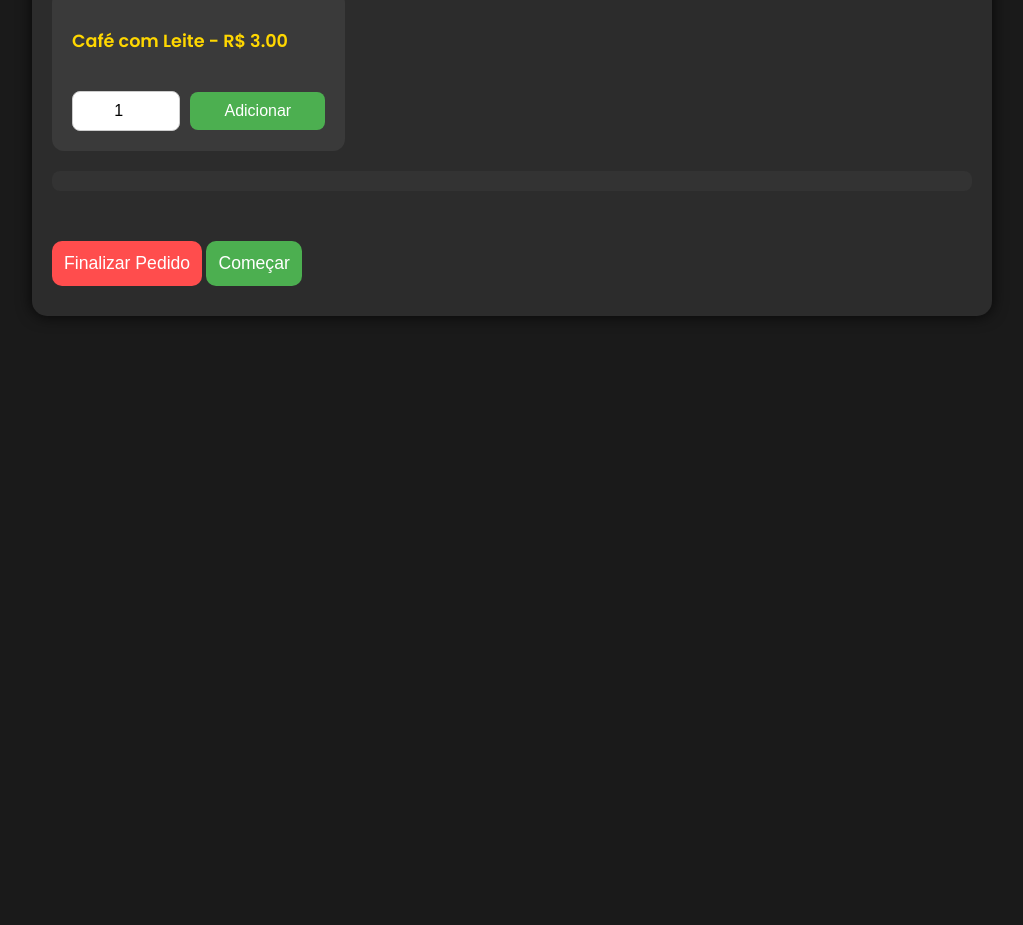
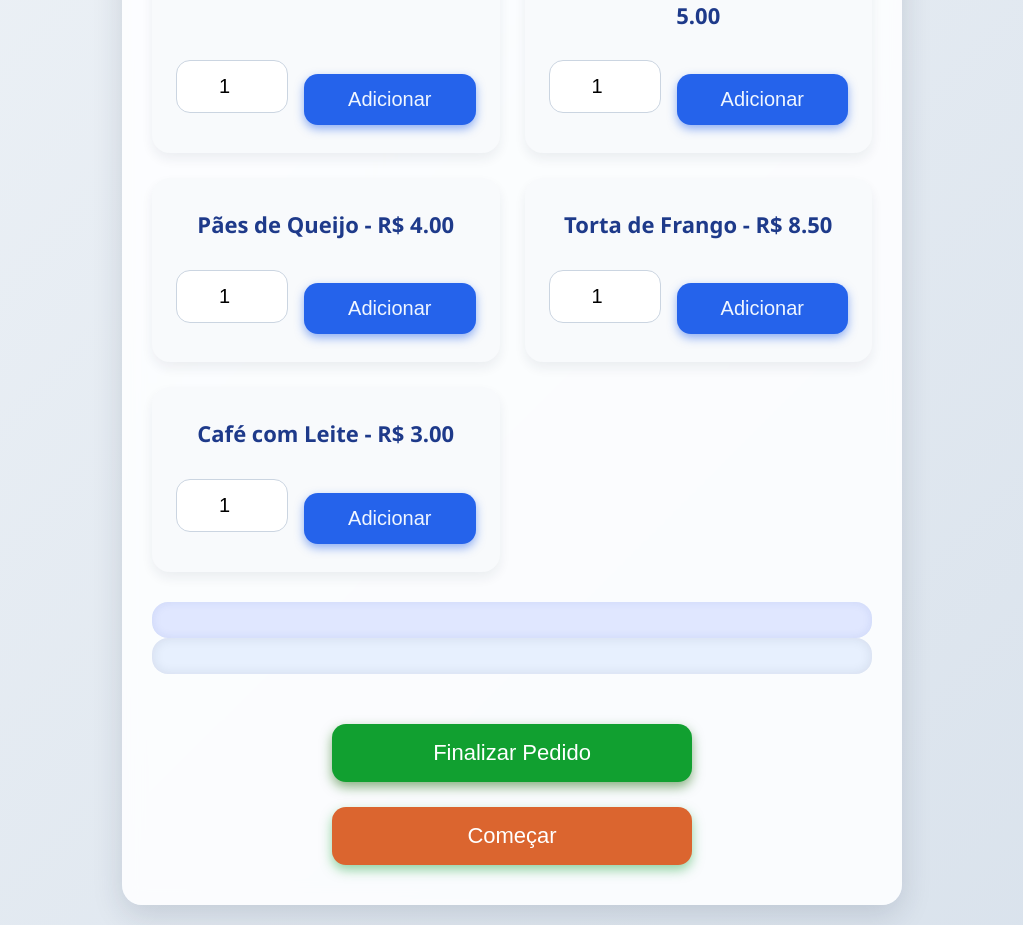
Before and after one commit to elizianeandreia/projeto_padaria, a plain HTML site: page index.html in a window 1280 px wide. Shown: the part 544-1469 px from the top of the page, without its empty margins (128-1151 px from the left). Before the commit the page ends 880 px from the top, so only its background shows below. Drawn offline with Linux system fonts and the light colour scheme.

Commit message:
Modificações no layout
Deixando as cores melhores

```diff
--- a/estilo.css
+++ b/estilo.css
@@ -1,170 +1,201 @@
-@import url('https://fonts.googleapis.com/css2?family=Poppins:wght@400;600&display=swap');
-
-* {
-  box-sizing: border-box;
-}
-
 body {
-  font-family: 'Poppins', sans-serif;
-  background-color: #1a1a1a;
-  color: #fff;
+  font-family: 'Segoe UI', Tahoma, Geneva, Verdana, sans-serif;
+  background: linear-gradient(135deg, #f0f4f8, #d9e2ec);
+  color: #1b2a41;
+  font-size: 20px;
+  line-height: 1.7;
   margin: 0;
+  display: flex;
+  justify-content: center;
+  align-items: center;
+  min-height: 100vh;
   padding: 20px;
 }
 
 .container {
-  max-width: 960px;
-  margin: 0 auto;
-  background: #2c2c2c;
-  padding: 30px 20px;
-  border-radius: 15px;
-  box-shadow: 0 0 15px rgba(0, 0, 0, 0.8);
+  background: #ffffffdd;
+  max-width: 720px;
+  width: 100%;
+  padding: 40px 30px;
+  border-radius: 20px;
+  box-shadow: 0 10px 30px rgba(27, 42, 65, 0.15);
+  text-align: center;
+  backdrop-filter: saturate(180%) blur(10px);
 }
 
-h1 {
-  font-size: 1.8rem;
-  margin-bottom: 10px;
-  color: #ffd700;
+h1, h2 {
+  font-weight: 700;
+  margin-bottom: 30px;
+  color: #0a1f44;
+  text-shadow: 0 1px 3px rgba(0,0,0,0.1);
 }
 
-h2 {
-  font-size: 1.4rem;
-  margin-bottom: 10px;
-  color: #fff;
+button {
+  font-size: 22px;
+  padding: 16px 32px;
+  border-radius: 14px;
+  background-color: #c535d8;
+  color: #f0f6ff;
+  border: none;
+  cursor: pointer;
+  margin-top: 25px;
+  max-width: 360px;
+  width: 100%;
+  box-shadow: 0 5px 12px rgba(59, 130, 246, 0.5);
+  transition: background-color 0.25s ease, box-shadow 0.25s ease;
 }
+
+button:hover {
+  background-color: #031e57;
+  box-shadow: 0 8px 20px rgba(37, 99, 235, 0.7);
+}
+
+button.start-btn {
+  background-color: #db652f;
+  color: white;
+  box-shadow: 0 5px 12px rgba(40, 167, 69, 0.5);
+}
+button.start-btn:hover {
+  background-color: #da980c;
+  box-shadow: 0 8px 20px rgba(206, 166, 37, 0.5);
+}
+
+button.finalizar-btn {
+  background-color: #11a030;
+  color: white;
+  box-shadow: 0 5px 12px rgba(19, 100, 2, 0.5);
+}
+button.finalizar-btn:hover {
+  background-color: #0b5002;
+  box-shadow: 0 8px 20px rgba(1, 95, 56, 0.7);
+}
+
+button.reiniciar-btn {
+  background-color: #aca905;
+  color: white;
+  box-shadow: 0 5px 12px rgba(188, 207, 12, 0.5);
+}
+button.reiniciar-btn:hover {
+  background-color: #5a6268;
+  box-shadow: 0 8px 20px rgba(90, 98, 104, 0.7);
+}
+
 
 .menu {
   display: grid;
   grid-template-columns: 1fr;
-  gap: 20px;
-  margin-bottom: 20px;
+  gap: 25px;
+  margin-bottom: 30px;
 }
 
-@media (min-width: 600px) {
+@media (min-width: 768px) {
   .menu {
     grid-template-columns: 1fr 1fr;
   }
 }
 
-@media (min-width: 1024px) {
-  .menu {
-    grid-template-columns: 1fr 1fr 1fr;
-  }
+.item-card {
+  background: #f8fafc;
+  padding: 28px 24px;
+  border-radius: 18px;
+  box-shadow: 0 6px 12px rgba(27, 42, 65, 0.07);
+  display: flex;
+  flex-direction: column;
+  justify-content: space-between;
+  transition: box-shadow 0.3s ease;
 }
 
-button {
-  font-size: 1.1rem;
-  padding: 12px;
-  border: none;
-  border-radius: 10px;
-  background-color: #ffd700;
-  color: #000;
-  cursor: pointer;
-  transition: background 0.3s, transform 0.2s;
+.item-card:hover {
+  box-shadow: 0 10px 25px rgba(27, 42, 65, 0.15);
 }
 
-button:hover {
-  background-color: #e0c200;
-  transform: scale(1.05);
+.item-card h3 {
+  margin: 0 0 15px 0;
+  font-size: 22px;
+  color: #1e3a8a;
 }
 
-.finalizar-btn {
-  margin-top: 20px;
-  background: #ff4d4d;
-  color: #fff;
+.item-controls {
+  display: flex;
+  gap: 16px;
+  align-items: center;
+  justify-content: center;
 }
 
-.start-btn {
-  margin-top: 20px;
-  background: #4caf50;
-  color: #fff;
+.item-controls input[type="number"] {
+  font-size: 20px;
+  width: 90px;
+  padding: 14px 10px;
+  border-radius: 14px;
+  border: 1.5px solid #cbd5e1;
+  text-align: center;
+  transition: border-color 0.3s ease;
+}
+
+.item-controls input[type="number"]:focus {
+  outline: none;
+  border-color: #3b82f6;
+  box-shadow: 0 0 8px rgba(59, 130, 246, 0.5);
+}
+
+.item-controls button {
+  font-size: 20px;
+  padding: 14px 20px;
+  background-color: #2563eb;
+  color: #f0f6ff;
+  border-radius: 14px;
+  border: none;
+  cursor: pointer;
+  flex: 1;
+  box-shadow: 0 4px 10px rgba(37, 99, 235, 0.5);
+  transition: background-color 0.3s ease, box-shadow 0.3s ease;
+}
+
+.item-controls button:hover {
+  background-color: #1d4ed8;
+  box-shadow: 0 6px 18px rgba(29, 78, 216, 0.7);
+}
+
+.resumo {
+  background: #e0e7ff;
+  padding: 18px 20px;
+  border-radius: 16px;
+  font-weight: 700;
+  font-size: 20px;
+  margin-top: 25px;
+  color: #1e40af;
+  box-shadow: inset 0 0 10px rgba(30, 64, 175, 0.1);
+  word-wrap: break-word;
 }
 
 #chat {
   text-align: left;
-  margin-bottom: 20px;
-  font-size: 1.1rem;
-  line-height: 1.5;
-  max-height: 200px;
+  margin-bottom: 25px;
+  font-size: 20px;
+  line-height: 1.6;
+  max-height: 220px;
   overflow-y: auto;
+  background: #e7f0fe;
+  color: #1b2a41;
+  padding: 18px 20px;
+  border-radius: 16px;
+  box-shadow: inset 0 0 12px rgba(27, 42, 65, 0.1);
 }
 
 #chat p {
-  margin: 0;
-  opacity: 0;
-  animation: fadeIn 0.5s forwards;
+  margin: 0 0 12px 0;
 }
 
 .usuario {
-  color: #0f0;
+  color: #1f944f;
+  font-weight: 600;
 }
 
 .sistema {
-  color: #ffd700;
+  color: #1e40af;
+  font-weight: 600;
 }
-
-.resumo {
-  margin: 10px 0;
-  font-weight: bold;
-  background: #333;
-  padding: 10px;
-  border-radius: 8px;
-  font-size: 1rem;
+#chat .resposta {
+  color: #1e3a8a;
+  font-weight: 500;
 }
-
-@keyframes fadeIn {
-  to { opacity: 1; }
-}
-
-.item-card {
-  background: #3a3a3a;
-  padding: 20px;
-  border-radius: 12px;
-  display: flex;
-  flex-direction: column;
-  justify-content: space-between;
-  min-height: 160px;
-}
-
-.item-card h3 {
-  margin-bottom: 10px;
-  font-size: 1.1rem;
-  color: #ffd700;
-}
-
-.item-controls {
-  display: flex;
-  flex-wrap: wrap;
-  gap: 10px;
-  align-items: center;
-  justify-content: space-between;
-}
-
-.item-controls input[type="number"] {
-  flex: 1 1 60px;
-  min-width: 60px;
-  padding: 10px;
-  font-size: 1rem;
-  border-radius: 8px;
-  border: 1px solid #ccc;
-  text-align: center;
-  background: #fff;
-  color: #000;
-}
-
-.item-controls button {
-  flex: 1 1 auto;
-  padding: 10px;
-  font-size: 1rem;
-  border-radius: 8px;
-  background-color: #4caf50;
-  color: white;
-  border: none;
-  cursor: pointer;
-  transition: background 0.3s;
-  min-width: 100px;
-}
-
-.item-controls button:hover {
-  background-color: #d3683e;
-}
```
